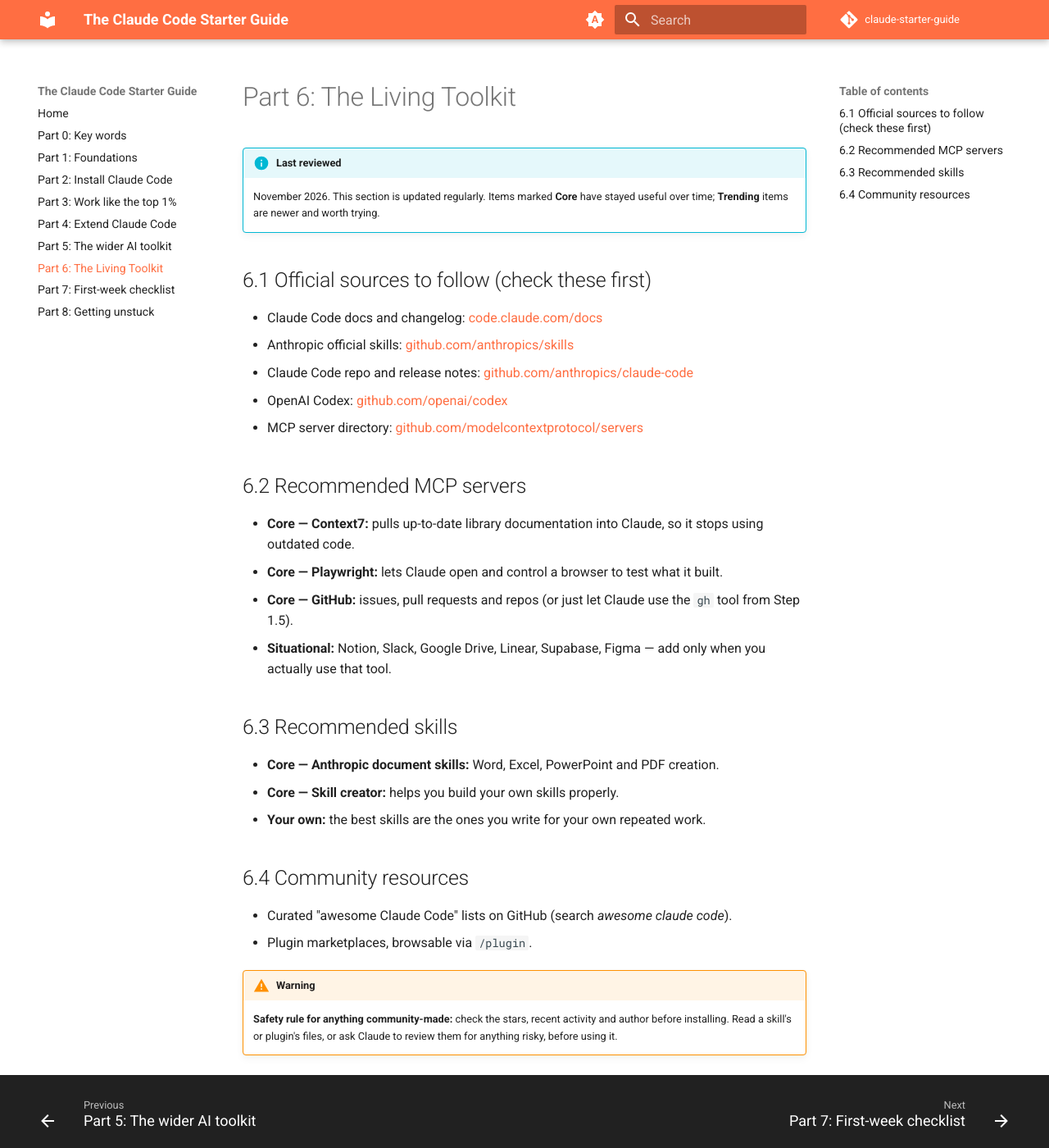
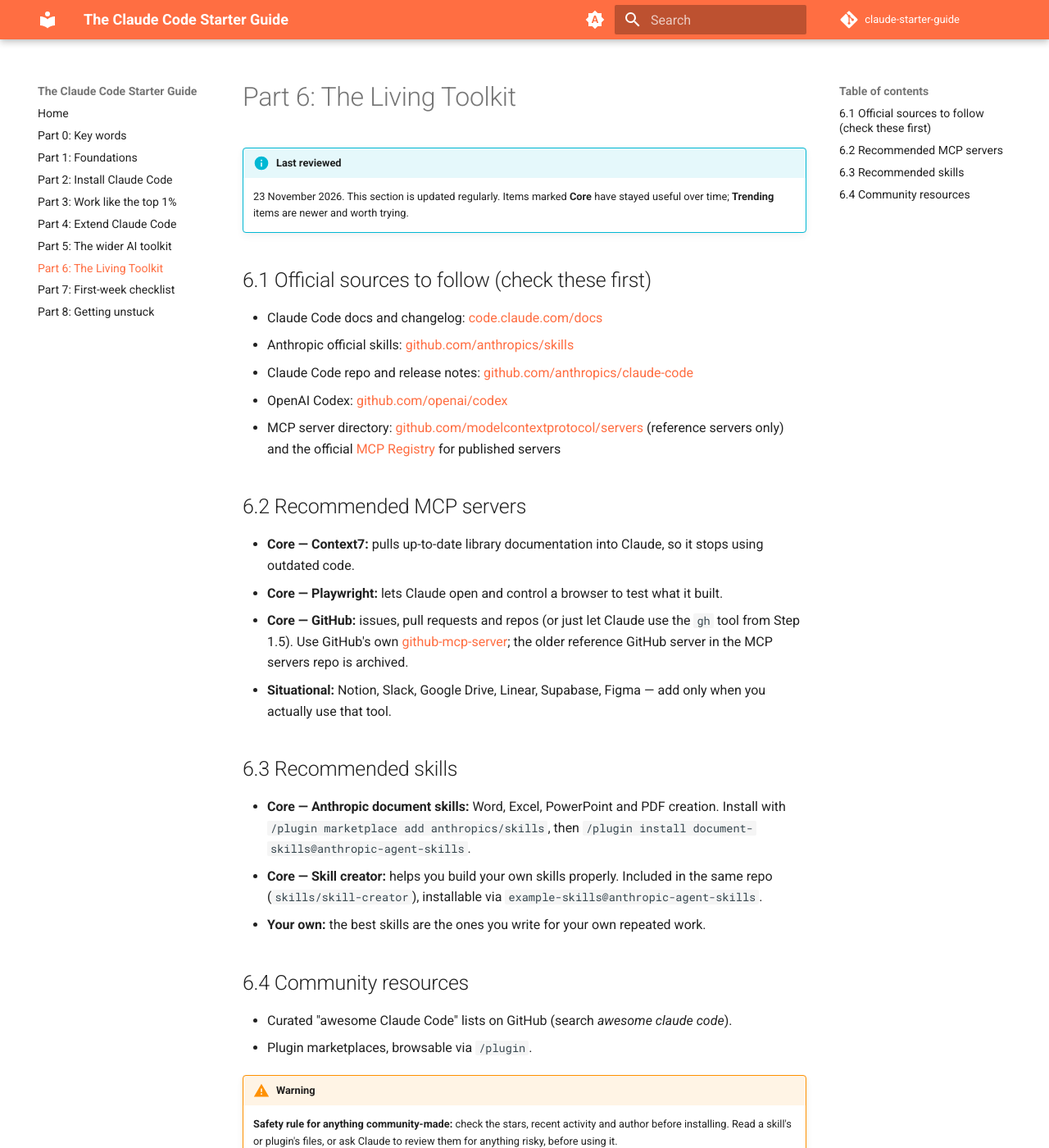
Before and after one commit to 3aruch-dev/claude-starter-guide, an MkDocs documentation site: the page built from docs/part-6-living-toolkit.md, in a window 1280 px wide and 1400 px high. Shown: the whole window at 82% size. Built offline with MkDocs 1.6.1 and Material for MkDocs 9.7.7, drawn with Linux system fonts in a browser that asks for light colours; comment, search, counter and statistics services are not loaded.

Commit message:
Weekly guide update 2026-11-23
Co-Authored-By: Claude Sonnet 5.5 <noreply@anthropic.com>

```diff
--- a/docs/part-6-living-toolkit.md
+++ b/docs/part-6-living-toolkit.md
@@ -2,7 +2,7 @@
 
 !!! info "Last reviewed"
 
-    November 2026. This section is updated regularly. Items marked **Core** have stayed useful over time; **Trending** items are newer and worth trying.
+    23 November 2026. This section is updated regularly. Items marked **Core** have stayed useful over time; **Trending** items are newer and worth trying.
 
 ## 6.1 Official sources to follow (check these first)
 
@@ -10,19 +10,19 @@
 - Anthropic official skills: [github.com/anthropics/skills](https://github.com/anthropics/skills)
 - Claude Code repo and release notes: [github.com/anthropics/claude-code](https://github.com/anthropics/claude-code)
 - OpenAI Codex: [github.com/openai/codex](https://github.com/openai/codex)
-- MCP server directory: [github.com/modelcontextprotocol/servers](https://github.com/modelcontextprotocol/servers)
+- MCP server directory: [github.com/modelcontextprotocol/servers](https://github.com/modelcontextprotocol/servers) (reference servers only) and the official [MCP Registry](https://registry.modelcontextprotocol.io/) for published servers
 
 ## 6.2 Recommended MCP servers
 
 - **Core — Context7:** pulls up-to-date library documentation into Claude, so it stops using outdated code.
 - **Core — Playwright:** lets Claude open and control a browser to test what it built.
-- **Core — GitHub:** issues, pull requests and repos (or just let Claude use the `gh` tool from Step 1.5).
+- **Core — GitHub:** issues, pull requests and repos (or just let Claude use the `gh` tool from Step 1.5). Use GitHub's own [github-mcp-server](https://github.com/github/github-mcp-server); the older reference GitHub server in the MCP servers repo is archived.
 - **Situational:** Notion, Slack, Google Drive, Linear, Supabase, Figma — add only when you actually use that tool.
 
 ## 6.3 Recommended skills
 
-- **Core — Anthropic document skills:** Word, Excel, PowerPoint and PDF creation.
-- **Core — Skill creator:** helps you build your own skills properly.
+- **Core — Anthropic document skills:** Word, Excel, PowerPoint and PDF creation. Install with `/plugin marketplace add anthropics/skills`, then `/plugin install document-skills@anthropic-agent-skills`.
+- **Core — Skill creator:** helps you build your own skills properly. Included in the same repo (`skills/skill-creator`), installable via `example-skills@anthropic-agent-skills`.
 - **Your own:** the best skills are the ones you write for your own repeated work.
 
 ## 6.4 Community resources
```
